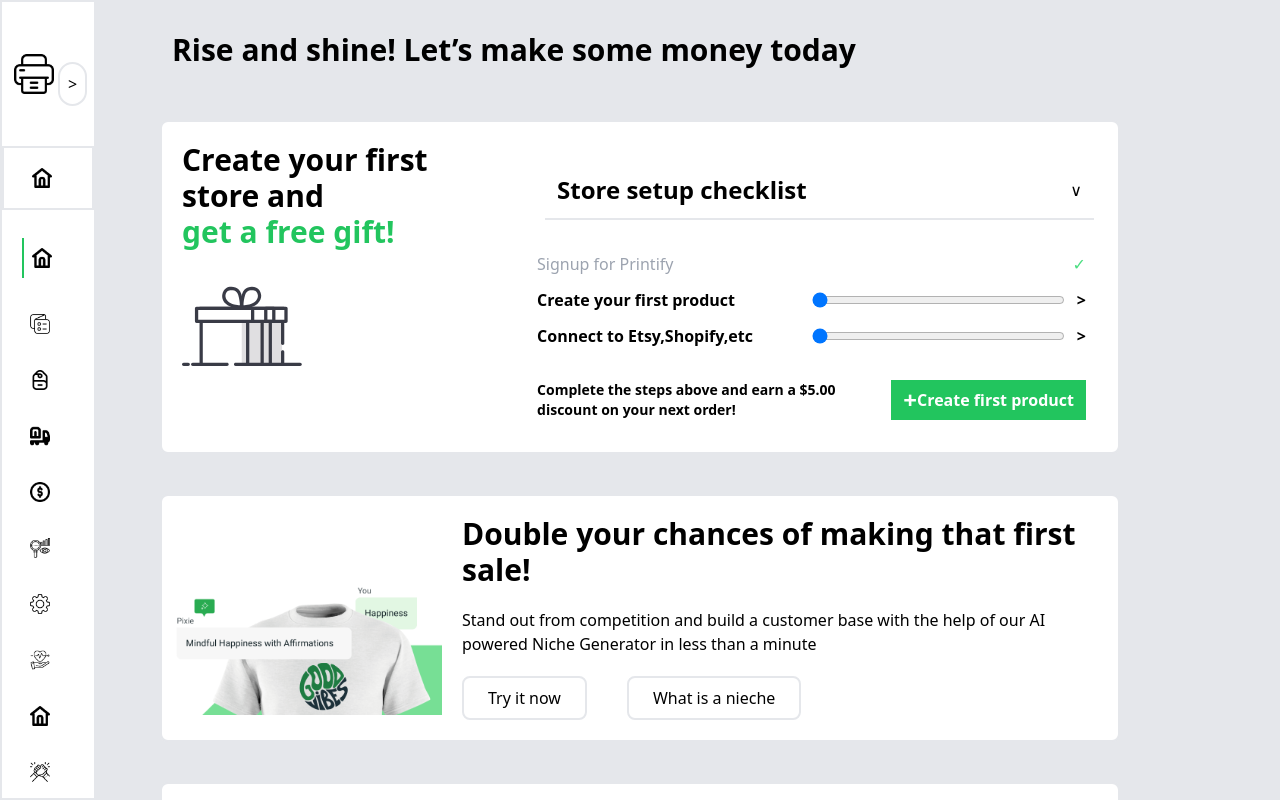
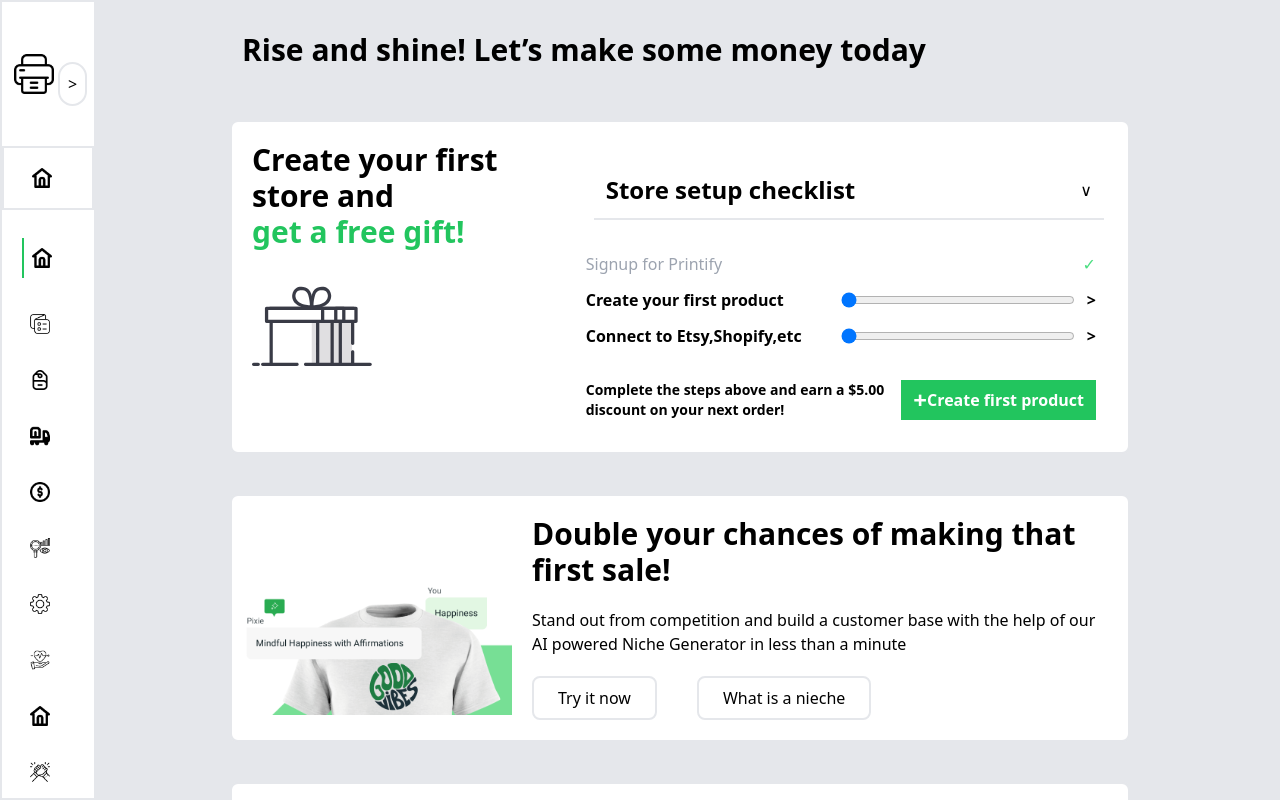
Before and after one commit to vivekdhawle/Printify-Assigmnet, a React (Vite) app in the folder vite-project/: page /dashboard in a window 1280 px wide. Shown: the top 800 px of the page. Built offline with nearby package versions, Linux system fonts and the light colour scheme.

Commit message:
complete  commit

```diff
--- a/vite-project/src/App.jsx
+++ b/vite-project/src/App.jsx
@@ -69,7 +69,7 @@
                         {displayNav&&(<><span>{item.tabName}</span>
                           <span className="mr-4 relative"> {">"} </span></>)}
                         </button>
-                        {display[item.tabName]&&<ul className="flex absolute bg-white left-72 border-2 rounded-xl flex-col">
+                        {display[item.tabName]&&<ul className="flex fixed bg-white left-72 border-2 rounded-xl flex-col">
                             {item.more.map(element=><li className="m-1  px-8 text-lg h-full w-full" key={element}>{element}</li>)}
                         </ul>}
                       </>
@@ -85,7 +85,7 @@
         </div>
             </div>
 
-      <div className="lg:hidden w-full  flex-shrink-0 flex h-20 border-2 bg-white items-center justify-between " style={{minWidth:"280px"}}>
+      <div className="lg:hidden w-full fixed flex-shrink-0 flex h-20 border-2 z-10 bg-white items-center justify-between " style={{minWidth:"280px"}}>
             <div className="w-full justify-center items-center">
               <h1 className="font-bold text-3xl text-left mb-5 box-border  ">Printify</h1>
             </div>
@@ -97,7 +97,7 @@
             {
                 displayNav&&(
                   <>
-                    <ul className="absolute right-10 top-12 border-2 w-72 flex justify-center  h-96  pt-64 overflow-y-scroll flex-col mt-10 gap-5">
+                    <ul className="absolute bg-white right-10 top-12 border-2 w-72 flex justify-center  h-96  pt-64 overflow-y-scroll flex-col mt-10 gap-5">
                     {
                       tabs.map((item)=>{return <li key={item.tabName} className="my-2 ml-5 flex  items-center text-lg w-full">
                         {item.more?(
@@ -125,7 +125,7 @@
         </div>
 
         </div>
-        <div className={`flex justify-self-center  w-full flex-grow flex-shrink basis-0 lg:${displayNav?"ml-64":"ml-20"} box-border bg-gray-200  flex-col`} style={{minWidth:"280px"}}>
+        <div className={`flex justify-self-center  w-full flex-grow flex-shrink basis-0 ${displayNav?"lg:ml-64":"lg:ml-20"} box-border bg-gray-200  flex-col`} style={{minWidth:"280px"}}>
 
           <Outlet/>
         </div>
```
